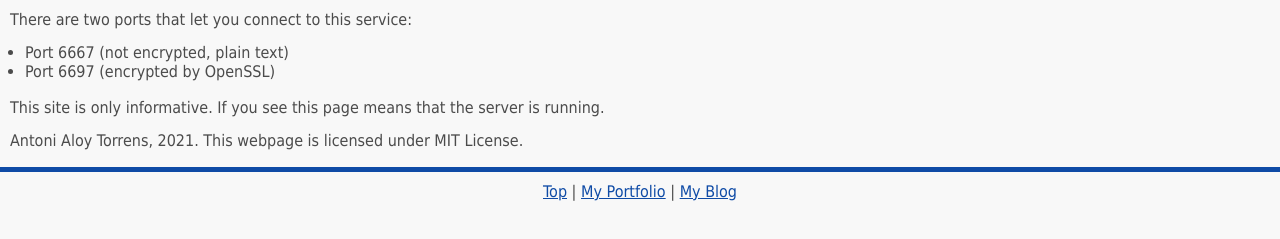
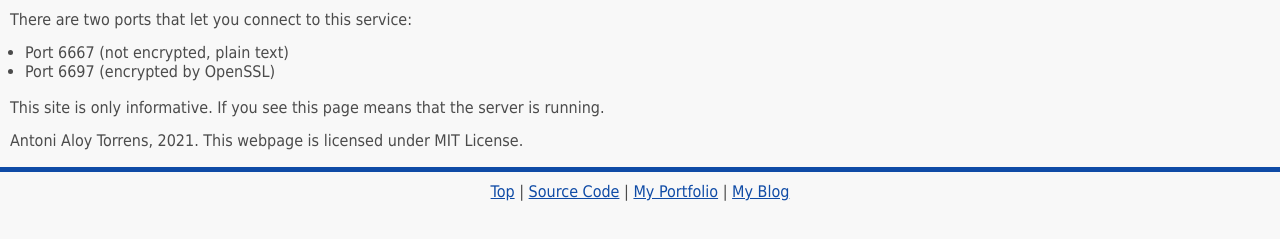
Before and after one commit to antonialoytorrens/irc-server-webpage, a plain HTML site: page index.html in a window 1280 px wide. Shown: the part 417-656 px from the top of the page. Drawn offline with Linux system fonts and the light colour scheme.

Commit message:
Added link to Source Code

```diff
--- a/index.html
+++ b/index.html
@@ -52,7 +52,7 @@
         <!-- FOOTER BEGIN-->
         <div id="navfooter" class="navigation">
             <div class="blue_links center">
-                <a href="#top">Top</a> | <a href="https://antonialoytorrens.com">My Portfolio</a> | <a href="https://blog.antonialoytorrens.com">My Blog</a>
+                <a href="#top">Top</a> | <a href="https://github.com/antonialoytorrens/irc-server-webpage">Source Code</a> | <a href="https://antonialoytorrens.com">My Portfolio</a> | <a href="https://blog.antonialoytorrens.com">My Blog</a>
             </div>
         </div>
         <!-- FOOTER END-->
```
